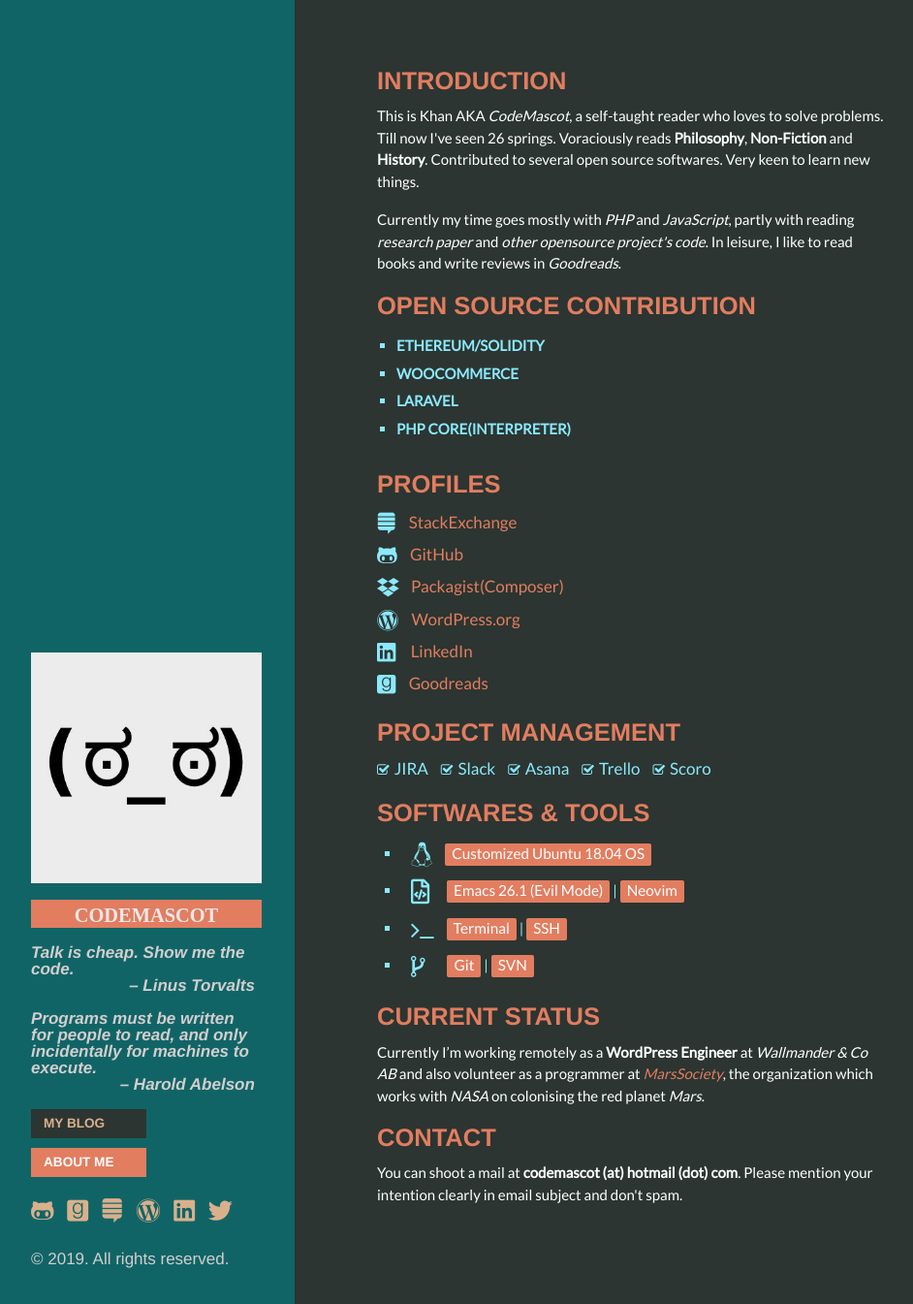
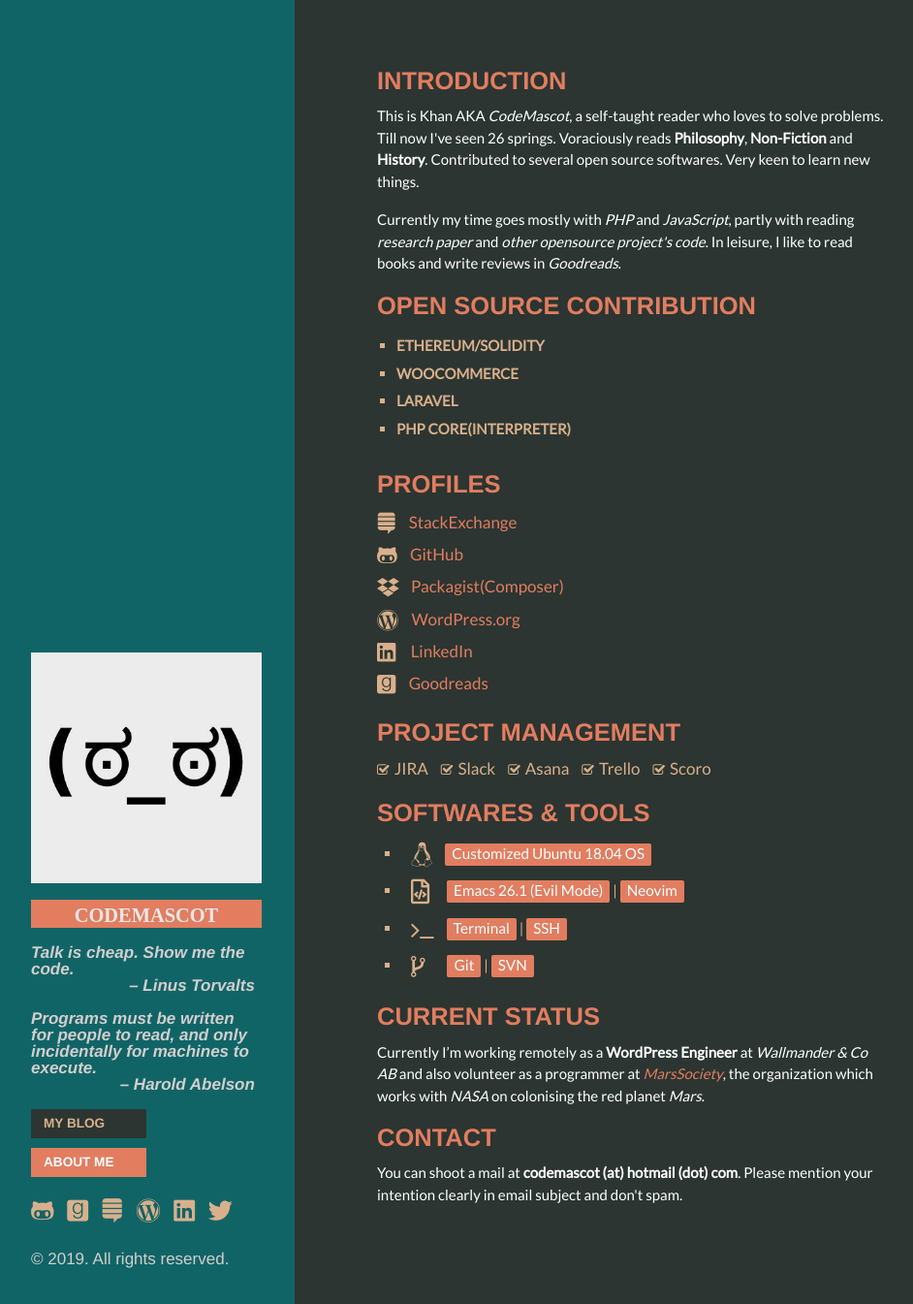
Before and after one commit to khanrn/codemascot.github.io, a Jekyll site: the page built from about-me/index.html, in a window 1280 px wide and 1345 px high. Shown: the whole window at 97% size, without its empty margins (2-944 px from the left). Built offline with Jekyll 4.4.1, drawn with Linux system fonts in a browser that asks for light colours; nearby versions of some CDN libraries; some web fonts are replaced.

Commit message:
Color Changed

```diff
--- a/public/css/hyde.css
+++ b/public/css/hyde.css
@@ -116,7 +116,7 @@
  }
  ul.profiles li {
      list-style: none;
-     color: #8be9fd;
+     color: #D9B08C;
      font-size: 1rem !important;
  }
  ul.profiles li:before {
@@ -184,7 +184,7 @@
      padding-left: 25px;
  }
  ul.software-tools li {
-     color: #8be9fd;
+     color: #D9B08C;
  }
  ul.software-tools li span {
      background: #E27D60;
@@ -197,7 +197,7 @@
      font-size: 1.5rem;
      padding-right: 10px;
      padding-left: 10px;
-     color: #8be9fd;
+     color: #D9B08C;
      vertical-align: middle;
  }
  ul.software-tools li.os:before {
@@ -228,14 +228,14 @@
      padding-right: 10px;
      font-size: 1rem;
      font-weight: 500;
-     color: #8be9fd;
+     color: #D9B08C;
  }
  .pm-tools span:before {
      content: "\f046";
      font-family: "FontAwesome";
      font-size: 0.8rem;
      padding-right: 5px;
-     color: #8be9fd;
+     color: #D9B08C;
  }
  .page-title, .post-title {
  }
@@ -250,10 +250,10 @@
 
  ul.contributions li {
     padding: 5px 0;
-    color:#8be9fd;
+    color:#D9B08C;
  }
  ul.contributions li a {
-    color: #8be9fd;
+    color: #D9B08C;
  }
  @media (min-width: 48em) {
      .sidebar {
```
